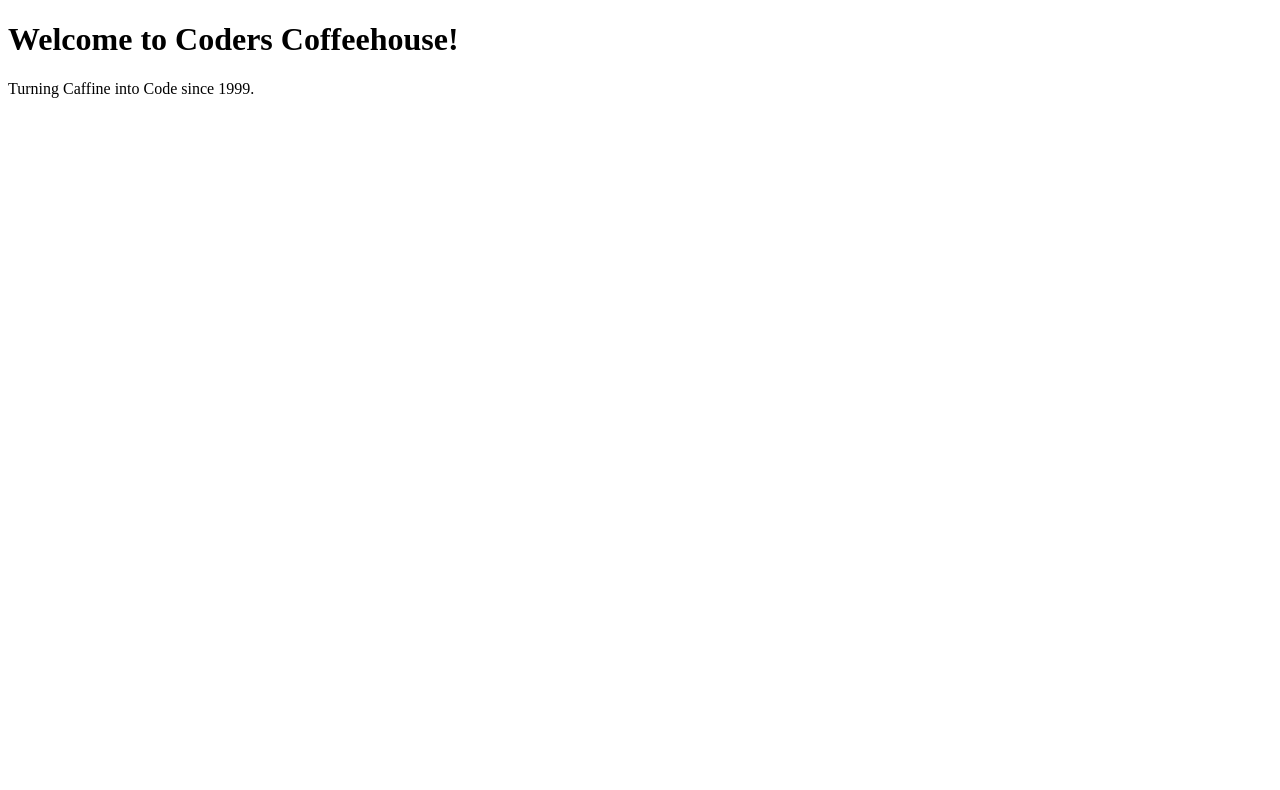
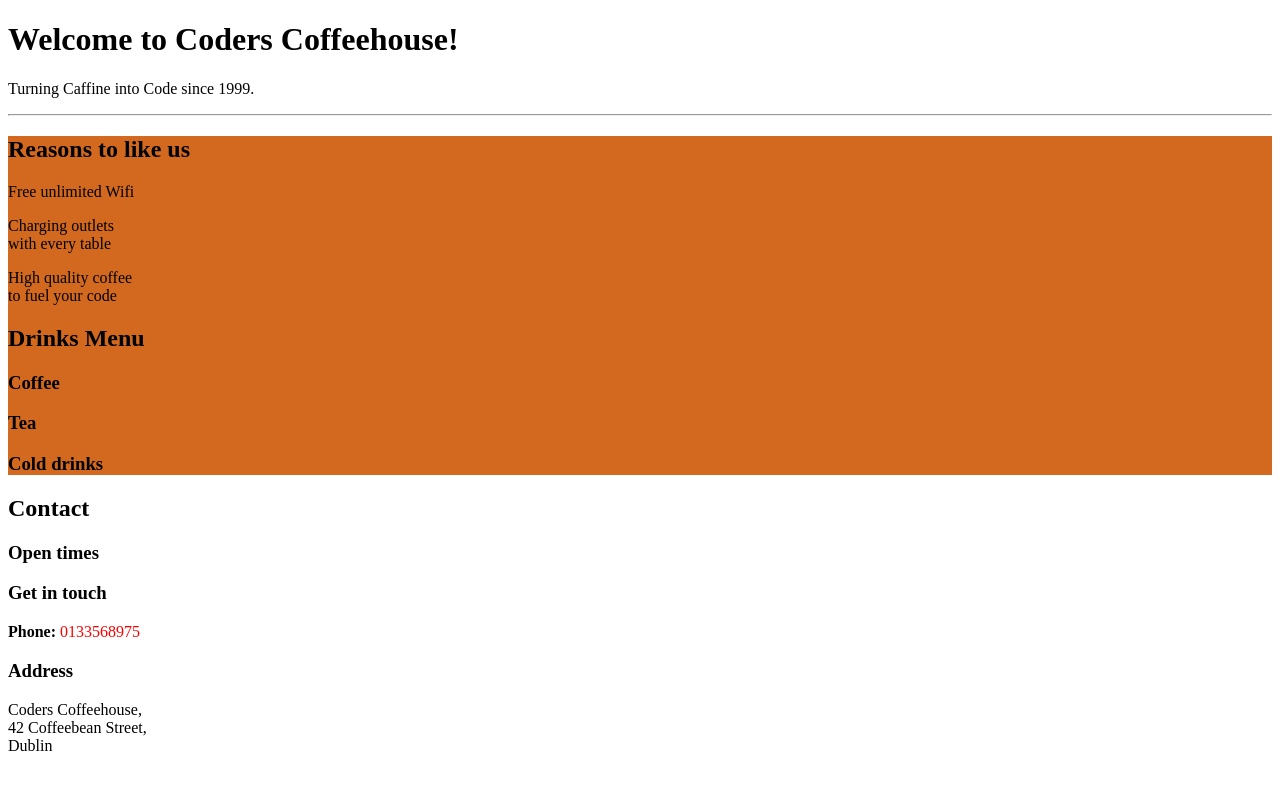
Before and after one commit to picker770/coders-coffeehouse-project, a plain HTML site: page index.html in a window 1280 px wide. Drawn offline with Linux system fonts and the light colour scheme.

Commit message:
adding content to our page

```diff
--- a/index.html
+++ b/index.html
@@ -1,17 +1,47 @@
 <!DOCTYPE html>
 <html lang="en">
-<head>
-    <meta charset="UTF-8">
-    <meta name="viewport" content="width=device-width, initial-scale=1.0">
+  <head>
+    <meta charset="UTF-8" />
+    <meta name="viewport" content="width=device-width, initial-scale=1.0" />
     <title>Coders Coffeehouse</title>
-</head>
-<body>
-
+  </head>
+  <body>
     <!-- Heading Element  -->
     <h1>Welcome to Coders Coffeehouse!</h1>
 
     <!-- Paragraph Element  -->
     <p>Turning Caffine into Code since 1999.</p>
+    <hr />
+    <div style="background-color: chocolate;">
+      <h2>Reasons to like us</h2>
 
-</body>
+      <p>Free unlimited Wifi</p>
+
+      <p>
+        Charging outlets <br />
+        with every table
+      </p>
+      <p>
+        High quality coffee <br />
+        to fuel your code
+      </p>
+
+      <h2>Drinks Menu</h2>
+      <h3>Coffee</h3>
+      <h3>Tea</h3>
+      <h3>Cold drinks</h3>
+    </div>
+
+    <h2>Contact</h2>
+    <h3>Open times</h3>
+    <h3>Get in touch</h3>
+    <span style="font-weight: bold;">Phone:</span>
+    <span style="color: red;">0133568975</span>
+    <h3>Address</h3>
+    <p>
+      Coders Coffeehouse,<br />
+      42 Coffeebean Street,<br />
+      Dublin
+    </p>
+  </body>
 </html>
```
